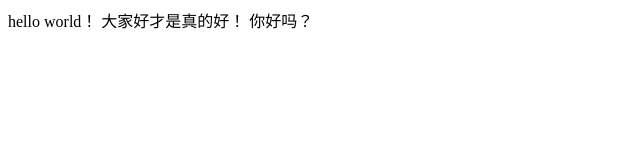
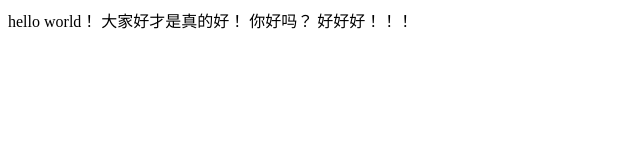
Before and after one commit to pangyugithub/project, a plain HTML site: page index.html in a window 1280 px wide. Shown: the full height of the page, 0-640 px from the left. Drawn offline with Linux system fonts and the light colour scheme.

Commit message:
second commit index.html

```diff
--- a/index.html
+++ b/index.html
@@ -10,5 +10,6 @@
 	hello world！
     大家好才是真的好！
     你好吗？
+    好好好！！！
 </body>
 </html>
```
